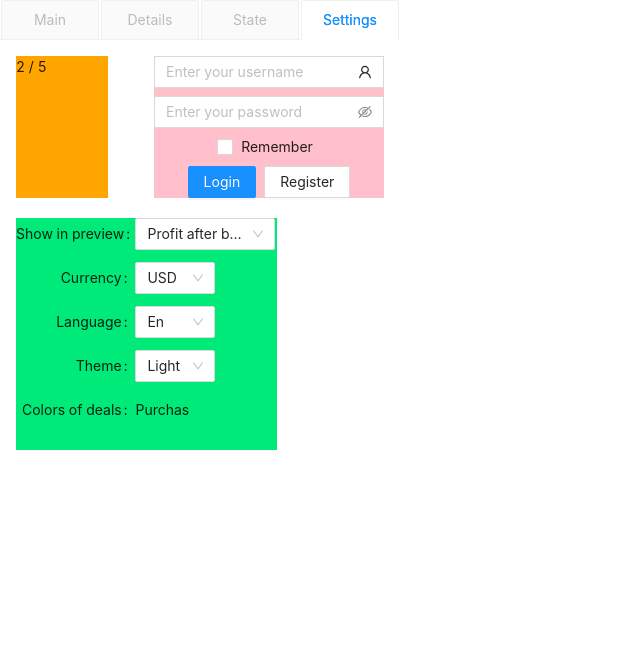
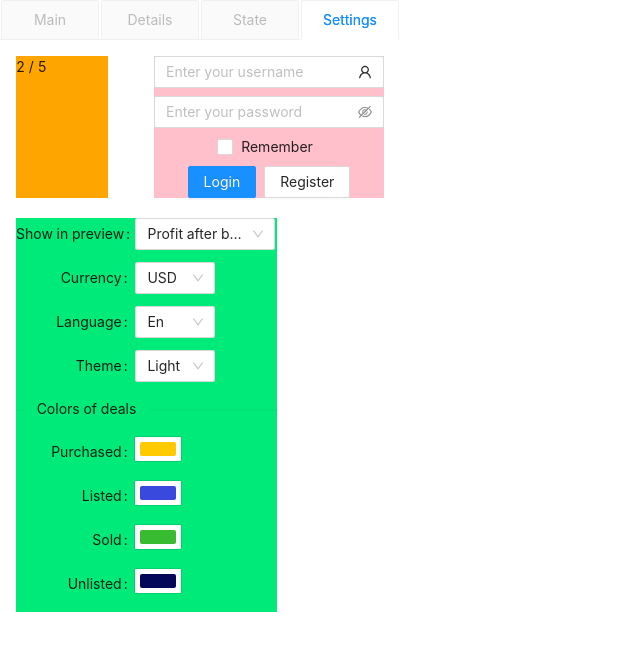
Before and after one commit to victorchilari/popup-sit, a React (Create React App) app: page / in a window 1280 px wide. Shown: the top 650 px of the page, without its empty margins (0-640 px from the left). Built offline with nearby package versions, Linux system fonts and the light colour scheme.

Commit message:
feature/ Add color picker

```diff
--- a/package.json
+++ b/package.json
@@ -8,6 +8,7 @@
 		"@types/react-dom": "^17.0.3",
 		"antd": "^4.15.0",
 		"react": "^17.0.2",
+		"react-color": "^2.19.3",
 		"react-dom": "^17.0.2",
 		"react-redux": "^7.2.3",
 		"react-scripts": "4.0.3",
--- a/src/pages/Settings/SettingsPicker.jsx
+++ b/src/pages/Settings/SettingsPicker.jsx
@@ -2,7 +2,9 @@ import React, {useState} from 'react';
 // Styles //
 import './SettingsPicker.css';
 // Components //
-import {Form, Radio, Select} from 'antd';
+import reactCSS from 'reactcss';
+import {SketchPicker} from 'react-color';
+import {Form, Radio, Select, Divider} from 'antd';
 const {Option} = Select;
 
 const layout = {
@@ -56,15 +58,124 @@ const SettingsPicker = () => {
 						<Option value='dark'>Dark</Option>
 					</Select>
 				</Form.Item>
-				<Form.Item name='dealsColors' label='Colors of deals:'>
-					<Form {...layout}>
-						<Form.Item name='purchased' label='Purchased:'></Form.Item>
-					</Form>
-				</Form.Item>
+				{/* <Typography.Text style={mard}> Ant Design</Typography.Text> */}
+				{/* <Form.Item name='dealsColors' label='Colors of deals:'></Form.Item> */}
+				<Divider orientation='left' plain>
+					Colors of deals
+				</Divider>
+				<Form {...layout}>
+					<Form.Item name='purchased' label='Purchased:'>
+						<ColorPicker color={defColors.purchase} />
+					</Form.Item>
+					<Form.Item name='listed' label='Listed:'>
+						<ColorPicker color={defColors.listed} />
+					</Form.Item>
+					<Form.Item name='sold' label='Sold:'>
+						<ColorPicker color={defColors.sold} />
+					</Form.Item>
+					<Form.Item name='unlisted' label='Unlisted:'>
+						<ColorPicker color={defColors.unlisted} />
+					</Form.Item>
+				</Form>
 			</Form>
 		</>
 	);
 };
+
+const defColors = {
+	purchase: {
+		r: '255',
+		g: '202',
+		b: '0',
+		a: '1'
+	},
+	listed: {
+		r: '57',
+		g: '73',
+		b: '221',
+		a: '1'
+	},
+	sold: {
+		r: '56',
+		g: '187',
+		b: '49',
+		a: '1'
+	},
+	unlisted: {
+		r: '3',
+		g: '9',
+		b: '88',
+		a: '1'
+	}
+};
+
+function ColorPicker(props) {
+	const [color, setColor] = useState(
+		props.color || {
+			r: '255',
+			g: '255',
+			b: '255',
+			a: '0.3'
+		}
+	);
+	const [displayPicker, setDisplayPicker] = useState(false);
+
+	const handleClick = () => {
+		setDisplayPicker(!displayPicker);
+	};
+	const handleClose = () => {
+		setDisplayPicker(false);
+	};
+	const handleChange = color => {
+		console.log(color.rgb);
+		setColor(color.rgb);
+	};
+
+	const styles = reactCSS({
+		'default': {
+			color: {
+				width: '36px',
+				height: '14px',
+				borderRadius: '2px',
+				background: `rgba(${color.r}, ${color.g}, ${color.b}, ${color.a})`
+			},
+			swatch: {
+				padding: '5px',
+				background: '#fff',
+				borderRadius: '1px',
+				boxShadow: '0 0 0 1px rgba(0,0,0,.1)',
+				display: 'inline-block',
+				cursor: 'pointer'
+			},
+			popover: {
+				position: 'absolute',
+				zIndex: '2',
+				top: '-312px',
+				left: '-86px'
+			},
+			cover: {
+				position: 'fixed',
+				top: '0px',
+				right: '0px',
+				bottom: '0px',
+				left: '0px'
+			}
+		}
+	});
+	return (
+		<div>
+			<div style={styles.swatch} onClick={handleClick}>
+				<div style={styles.color} />
+			</div>
+			{displayPicker ? (
+				<div style={styles.popover}>
+					<div style={styles.cover} onClick={handleClose} />
+					<SketchPicker color={color} onChange={handleChange} />
+				</div>
+			) : null}
+		</div>
+	);
+}
 
 export default SettingsPicker;
 
```
Also changed, not shown: 1 other file (tests, documents, lock files or other folders).
